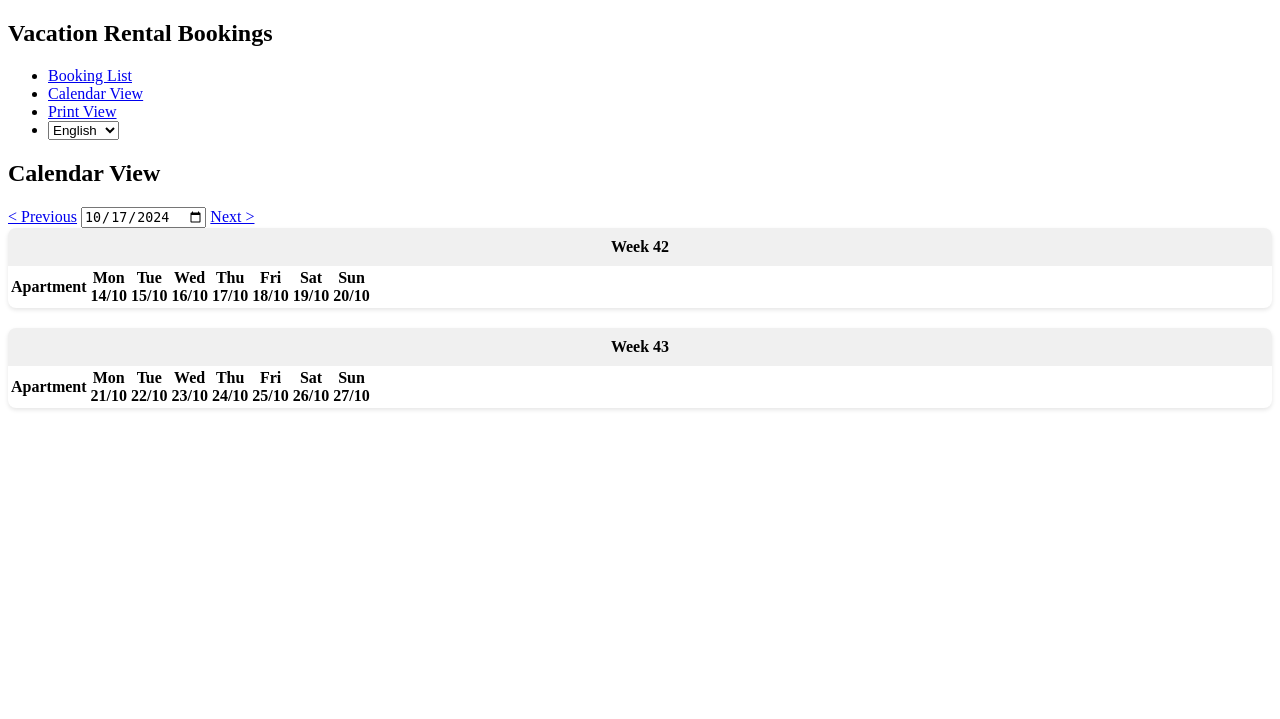
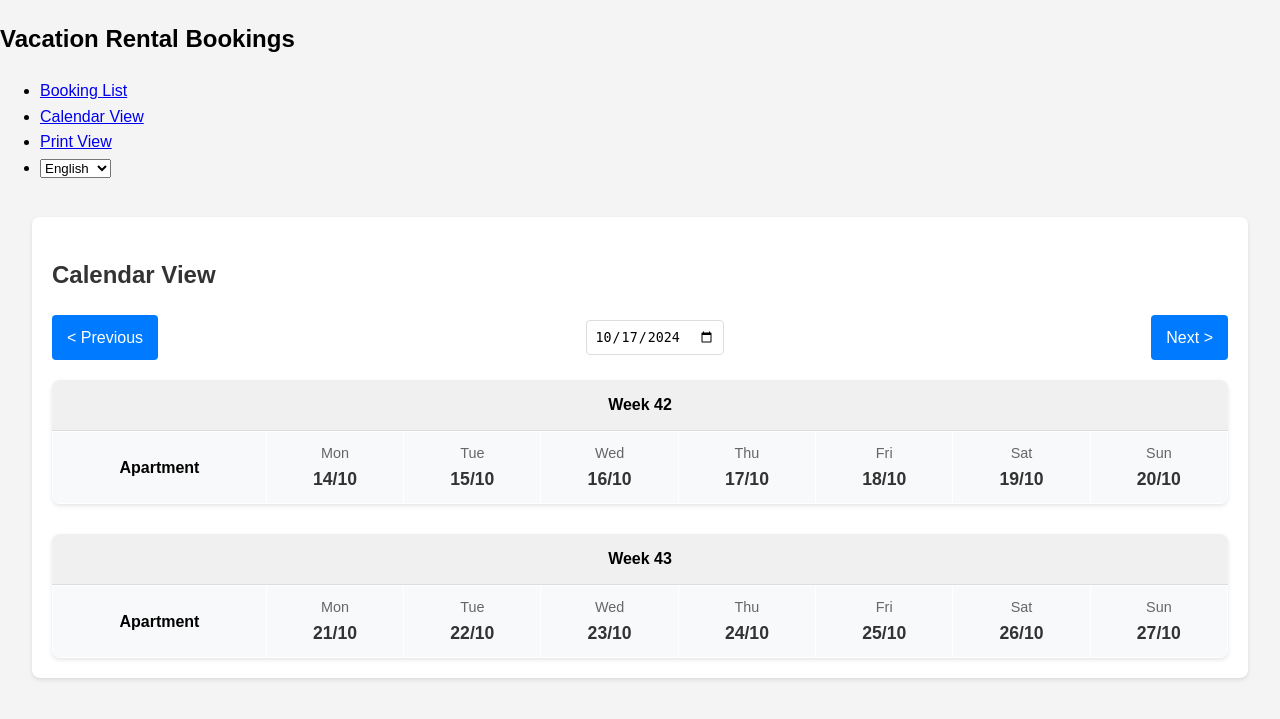
Before and after one commit to LitttleLions/VacationBookingManager, a Flask app: page /calendar in a window 1280 px wide. Shown: the top 719 px of the page. Run offline with Flask 3, Linux system fonts and the light colour scheme; data that the repository does not hold is empty.

Commit message:
Agent query: How does the calendar view look now? Are the booking items taller and is the overall organization improved? Does the layout adjust well on different screen sizes?

```diff
--- a/static/css/styles.css
+++ b/static/css/styles.css
@@ -1,9 +1,64 @@
-/* ... existing styles ... */
+/* General styles */
+body {
+    font-family: Arial, sans-serif;
+    line-height: 1.6;
+    margin: 0;
+    padding: 0;
+    background-color: #f4f4f4;
+}
+
+.container {
+    width: 95%;
+    margin: auto;
+    overflow: hidden;
+    padding: 20px;
+}
+
+/* Calendar styles */
+.calendar-container {
+    background-color: #fff;
+    border-radius: 8px;
+    box-shadow: 0 2px 4px rgba(0,0,0,0.1);
+    padding: 20px;
+    margin-bottom: 20px;
+}
+
+.calendar-title {
+    font-size: 24px;
+    margin-bottom: 20px;
+    color: #333;
+}
+
+.calendar-navigation {
+    display: flex;
+    justify-content: space-between;
+    align-items: center;
+    margin-bottom: 20px;
+}
+
+.nav-button {
+    background-color: #007bff;
+    color: #fff;
+    padding: 10px 15px;
+    text-decoration: none;
+    border-radius: 4px;
+    transition: background-color 0.3s;
+}
+
+.nav-button:hover {
+    background-color: #0056b3;
+}
+
+.date-picker {
+    padding: 8px;
+    border: 1px solid #ddd;
+    border-radius: 4px;
+}
 
 .calendar-weeks {
     display: flex;
     flex-direction: column;
-    gap: 20px;
+    gap: 30px;
 }
 
 .calendar-week {
@@ -16,37 +71,128 @@
 .week-number {
     font-weight: bold;
     text-align: center;
-    padding: 10px 0;
+    padding: 12px 0;
     background-color: #f0f0f0;
-    border-radius: 4px 4px 0 0;
+    border-bottom: 1px solid #ddd;
+}
+
+.calendar-table {
+    width: 100%;
+    border-collapse: separate;
+    border-spacing: 1px;
+}
+
+.apartment-header, .date-header {
+    background-color: #f8f9fa;
+    padding: 10px;
+    text-align: center;
+    font-weight: bold;
+}
+
+.apartment-name {
+    background-color: #f8f9fa;
+    padding: 10px;
+    font-weight: bold;
+    text-align: left;
+    width: 150px;
+}
+
+.calendar-cell {
+    vertical-align: top;
+    height: 100px;
+    padding: 5px;
+    border: 1px solid #e0e0e0;
 }
 
 .booking-item {
-    height: 40px;
+    height: 60px;
     display: flex;
     align-items: center;
-    padding: 4px 6px;
-    margin-bottom: 4px;
-    font-size: 0.85em;
+    padding: 6px 8px;
+    margin-bottom: 5px;
+    font-size: 0.9em;
     border-radius: 4px;
     overflow: hidden;
     text-overflow: ellipsis;
     white-space: nowrap;
     box-shadow: 0 1px 2px rgba(0,0,0,0.1);
+    color: #fff;
 }
 
-/* ... rest of the existing styles ... */
+.booking-item.orange { background-color: #ffa500; }
+.booking-item.blue { background-color: #3498db; }
+.booking-item.teal { background-color: #20c997; }
+
+.date-day {
+    font-weight: normal;
+    font-size: 0.9em;
+    color: #666;
+}
+
+.date-number {
+    font-weight: bold;
+    font-size: 1.1em;
+    color: #333;
+}
+
+/* Responsive design */
+@media (max-width: 1200px) {
+    .apartment-name {
+        width: 120px;
+    }
+
+    .booking-item {
+        font-size: 0.8em;
+    }
+}
+
+@media (max-width: 992px) {
+    .calendar-cell {
+        height: 80px;
+    }
+
+    .booking-item {
+        height: 50px;
+    }
+}
 
 @media (max-width: 768px) {
     .calendar-week {
-        min-width: auto;
+        overflow-x: auto;
+    }
+
+    .calendar-table {
+        min-width: 800px;
     }
 
     .apartment-name {
-        width: 80px;
+        width: 100px;
     }
 
     .booking-item {
         font-size: 0.75em;
+        height: 40px;
     }
 }
+
+/* Tooltip styles */
+.booking-details {
+    position: absolute;
+    background-color: #fff;
+    border: 1px solid #ddd;
+    border-radius: 4px;
+    padding: 10px;
+    box-shadow: 0 2px 5px rgba(0,0,0,0.2);
+    z-index: 1000;
+    max-width: 300px;
+}
+
+.booking-details p {
+    margin: 5px 0;
+    font-size: 0.9em;
+}
+
+.booking-details strong {
+    font-weight: bold;
+    color: #333;
+}
```
